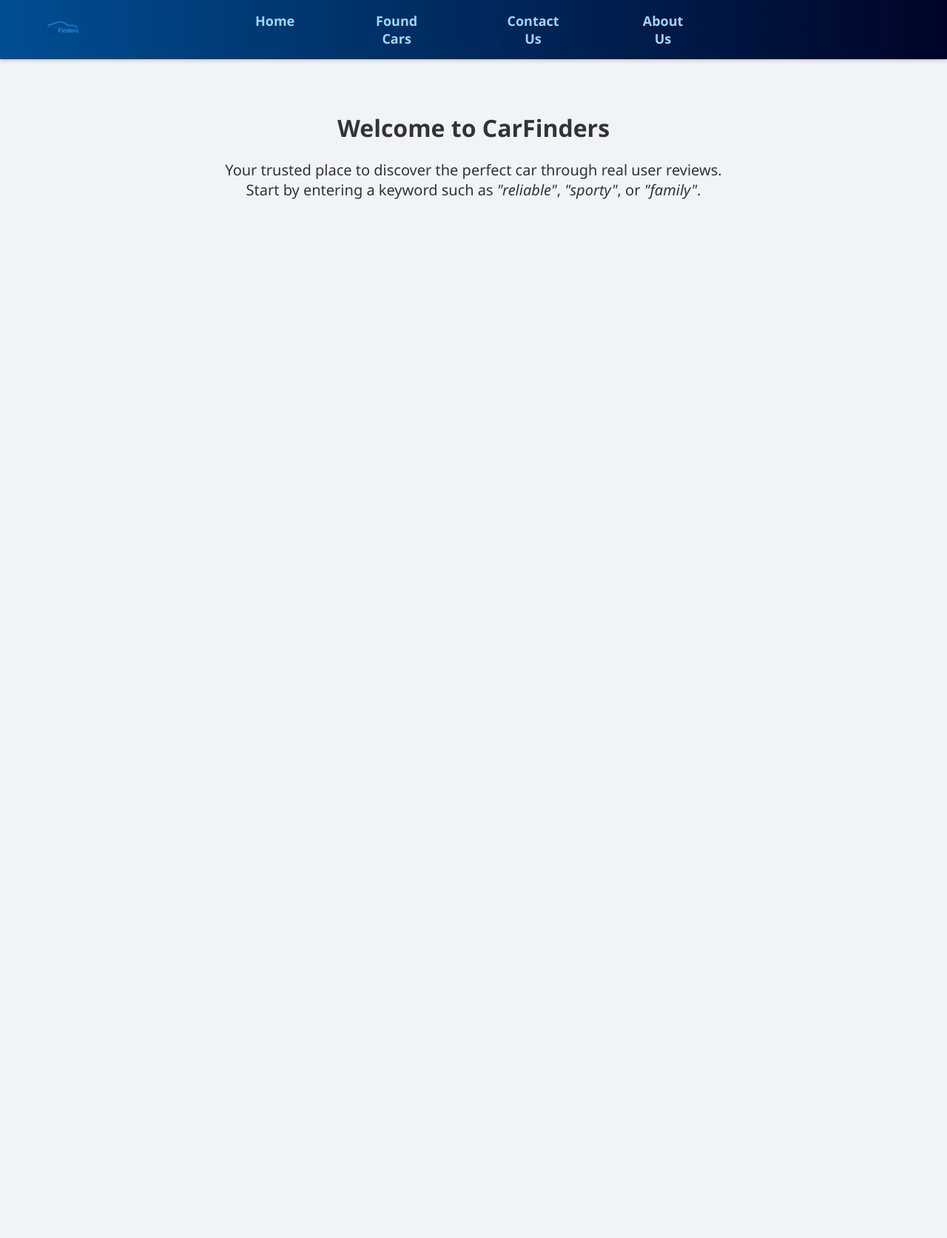
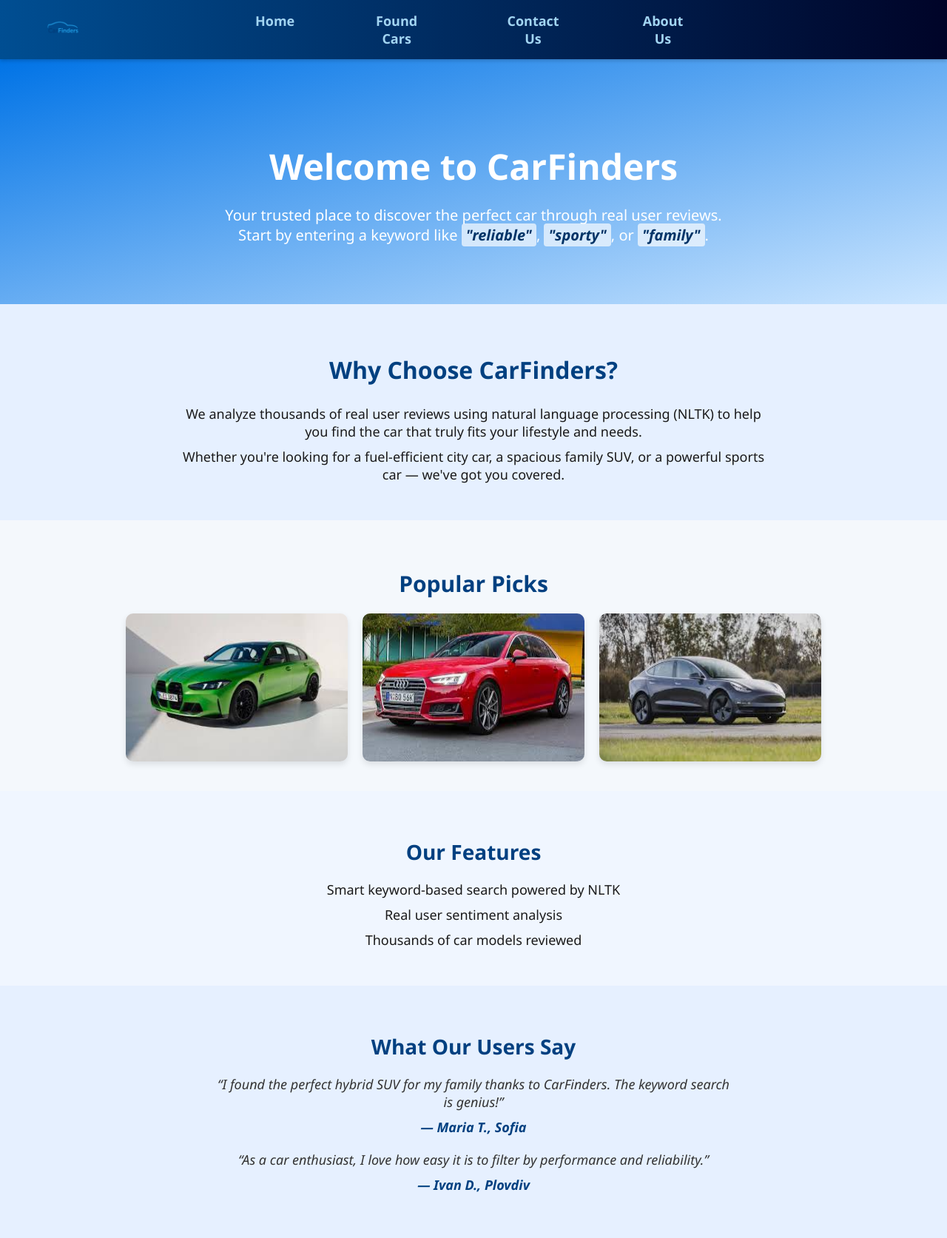
Before and after one commit to IMIvanov22/CarFinders, a Flask app: page / in a window 1280 px wide. Shown: the whole page at 74% size. Before the commit the page ends 269 px from the top, so only its background shows below. Run offline with Flask 3, Linux system fonts and the light colour scheme.

Commit message:
Add homepage content with car images and feature sections

```diff
--- a/pages/aboutus.html
+++ b/pages/aboutus.html
@@ -9,7 +9,7 @@
 </head>
 <body>
     <div class="navbar">
-        <a href="/" class="logo-fixed">
+        <a class="logo-fixed">
             <img src="/static/images/CarFinders logo.png" alt="CarFinders Logo">
         </a>
       <ul class="nav-menu">
--- a/pages/contactus.html
+++ b/pages/contactus.html
@@ -9,7 +9,7 @@
 </head>
 <body>
       <div class="navbar">
-        <a href="/" class="logo-fixed">
+        <a class="logo-fixed">
             <img src="/static/images/CarFinders logo.png" alt="CarFinders Logo">
         </a>
       <ul class="nav-menu">
--- a/pages/searchforcars.html
+++ b/pages/searchforcars.html
@@ -8,7 +8,7 @@
 </head>
 <body>
     <div class="navbar">
-        <a href="/" class="logo-fixed">
+        <a class="logo-fixed">
             <img src="/static/images/CarFinders logo.png" alt="CarFinders Logo">
         </a>
         <ul class="nav-menu">
--- /dev/null
+++ b/static/home.css
@@ -0,0 +1,127 @@
+body {
+    margin: 0;
+    font-family: 'Segoe UI', Tahoma, Geneva, Verdana, sans-serif;
+    background-color: #f4f8fc;
+    color: #1a1a1a;
+}
+
+.hero {
+    text-align: center;
+    padding: 80px 20px;
+    background: linear-gradient(to bottom right, #0073e6, #cce6ff);
+    color: white;
+}
+
+.hero h1 {
+    font-size: 48px;
+    margin-bottom: 20px;
+}
+
+.hero p {
+    font-size: 20px;
+    max-width: 700px;
+    margin: 0 auto;
+}
+
+.keywords em {
+    font-style: italic;
+    font-weight: bold;
+    color: #003366;
+    background-color: #ffffffaa;
+    padding: 2px 6px;
+    border-radius: 4px;
+}
+
+.intro {
+    text-align: center;
+    padding: 40px 20px;
+    background-color: #e6f0ff;
+}
+
+.intro h2 {
+    font-size: 32px;
+    color: #004080;
+}
+
+.intro p {
+    font-size: 18px;
+    max-width: 800px;
+    margin: 10px auto;
+}
+
+.car-gallery {
+    padding: 40px 20px;
+    text-align: center;
+}
+
+.car-gallery h2 {
+    font-size: 30px;
+    color: #004080;
+    margin-bottom: 20px;
+}
+
+.car-images {
+    display: flex;
+    justify-content: center;
+    gap: 20px;
+    flex-wrap: wrap;
+}
+
+.car-images img {
+    width: 300px;
+    height: auto;
+    border-radius: 10px;
+    box-shadow: 0 4px 8px rgba(0,0,0,0.1);
+    transition: transform 0.3s ease;
+}
+
+.features {
+    background-color: #f0f6ff;
+    padding: 40px 20px;
+    text-align: center;
+}
+
+.features h2 {
+    font-size: 28px;
+    color: #004080;
+    margin-bottom: 20px;
+}
+
+.features ul {
+    list-style: none;
+    padding: 0;
+    font-size: 18px;
+    max-width: 600px;
+    margin: 0 auto;
+}
+
+.features li {
+    margin: 10px 0;
+}
+
+.testimonials {
+    background-color: #e6f0ff;
+    padding: 40px 20px;
+    text-align: center;
+}
+
+.testimonials h2 {
+    font-size: 28px;
+    color: #004080;
+    margin-bottom: 20px;
+}
+
+.testimonials blockquote {
+    font-style: italic;
+    font-size: 18px;
+    max-width: 700px;
+    margin: 20px auto;
+    color: #333;
+}
+
+.testimonials span {
+    display: block;
+    margin-top: 10px;
+    font-weight: bold;
+    color: #004080;
+}
--- a/templates/index.html
+++ b/templates/index.html
@@ -2,8 +2,9 @@
 <html lang="en">
 <head>
     <meta charset="UTF-8">
-    <title>CarFinders Home</title>
+    <title>CarFinders | Home</title>
     <link rel="stylesheet" href="/static/style.css">
+    <link rel="stylesheet" href="/static/home.css">
 </head>
 <body>
 
@@ -19,13 +20,47 @@
         </ul>
     </div>
 
-    <div style="padding: 50px; text-align: center;">
+    <header class="hero">
         <h1>Welcome to CarFinders</h1>
-        <p style="font-size: 20px; max-width: 700px; margin: 0 auto;">
-            Your trusted place to discover the perfect car through real user reviews.
-            Start by entering a keyword such as <em>"reliable"</em>, <em>"sporty"</em>, or <em>"family"</em>.
-        </p>
-    </div>
+        <p>Your trusted place to discover the perfect car through real user reviews.</p>
+        <p class="keywords">Start by entering a keyword like <em>"reliable"</em>, <em>"sporty"</em>, or <em>"family"</em>.</p>
+    </header>
+
+    <section class="intro">
+        <h2>Why Choose CarFinders?</h2>
+        <p>We analyze thousands of real user reviews using natural language processing (NLTK) to help you find the car that truly fits your lifestyle and needs.</p>
+        <p>Whether you're looking for a fuel-efficient city car, a spacious family SUV, or a powerful sports car — we've got you covered.</p>
+    </section>
+
+    <section class="car-gallery">
+        <h2>Popular Picks</h2>
+        <div class="car-images">
+            <img src="/static/images/bmw m3.jfif" alt="Sporty Car">
+            <img src="/static/images/audi a4.jfif" alt="Family SUV">
+            <img src="/static/images/tesla model 3.jfif" alt="Electric Car">
+        </div>
+    </section>
+
+    <section class="features">
+        <h2>Our Features</h2>
+        <ul>
+            <li>Smart keyword-based search powered by NLTK</li>
+            <li>Real user sentiment analysis</li>
+            <li>Thousands of car models reviewed</li>
+        </ul>
+    </section>
+
+    <section class="testimonials">
+        <h2>What Our Users Say</h2>
+        <blockquote>
+            “I found the perfect hybrid SUV for my family thanks to CarFinders. The keyword search is genius!”<br>
+            <span>— Maria T., Sofia</span>
+        </blockquote>
+        <blockquote>
+            “As a car enthusiast, I love how easy it is to filter by performance and reliability.”<br>
+            <span>— Ivan D., Plovdiv</span>
+        </blockquote>
+    </section>
 
 </body>
 </html>
```
